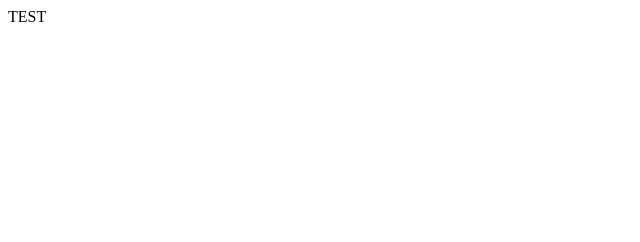
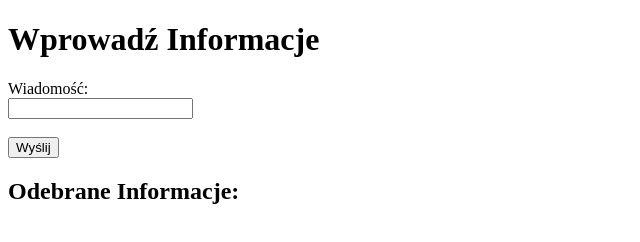
Before and after one commit to Firma-kaczorek/69Download69.github.io, a plain HTML site: page index.html in a window 1280 px wide. Shown: the whole page, without its empty margins (0-640 px from the left). Drawn offline with Linux system fonts and the light colour scheme; no server answers.

Commit message:
index.html

```diff
--- a/index.html
+++ b/index.html
@@ -1 +1,55 @@
-TEST
+<!DOCTYPE html>
+<html lang="pl">
+<head>
+    <meta charset="UTF-8">
+    <meta name="viewport" content="width=device-width, initial-scale=1.0">
+    <title>Zapisywanie i Odczytywanie Danych</title>
+</head>
+<body>
+    <h1>Wprowadź Informacje</h1>
+    <form id="dataForm">
+        <label for="dataInput">Wiadomość:</label><br>
+        <input type="text" id="dataInput" name="data"><br><br>
+        <button type="button" onclick="sendData()">Wyślij</button>
+    </form>
+
+    <h2>Odebrane Informacje:</h2>
+    <div id="receivedData"></div>
+
+    <script>
+        async function sendData() {
+            const dataInput = document.getElementById('dataInput');
+            const data = dataInput.value;
+
+            const response = await fetch('/save_data', {
+                method: 'POST',
+                headers: {
+                    'Content-Type': 'application/json',
+                },
+                body: JSON.stringify({ data: data }),
+            });
+
+            if (response.ok) {
+                dataInput.value = ''; // Wyczyść pole po wysłaniu
+                fetchData(); // Odśwież wyświetlone dane
+            } else {
+                alert('Wystąpił błąd podczas wysyłania danych.');
+            }
+        }
+
+        async function fetchData() {
+            const response = await fetch('/get_data');
+            if (response.ok) {
+                const data = await response.json();
+                const receivedDataDiv = document.getElementById('receivedData');
+                receivedDataDiv.innerHTML = `<p>Ostatnio odebrane: ${data.last_data || 'Brak danych'}</p>`;
+            } else {
+                console.error('Wystąpił błąd podczas pobierania danych.');
+            }
+        }
+
+        // Pobierz dane przy załadowaniu strony
+        window.onload = fetchData;
+    </script>
+</body>
+</html>
```
